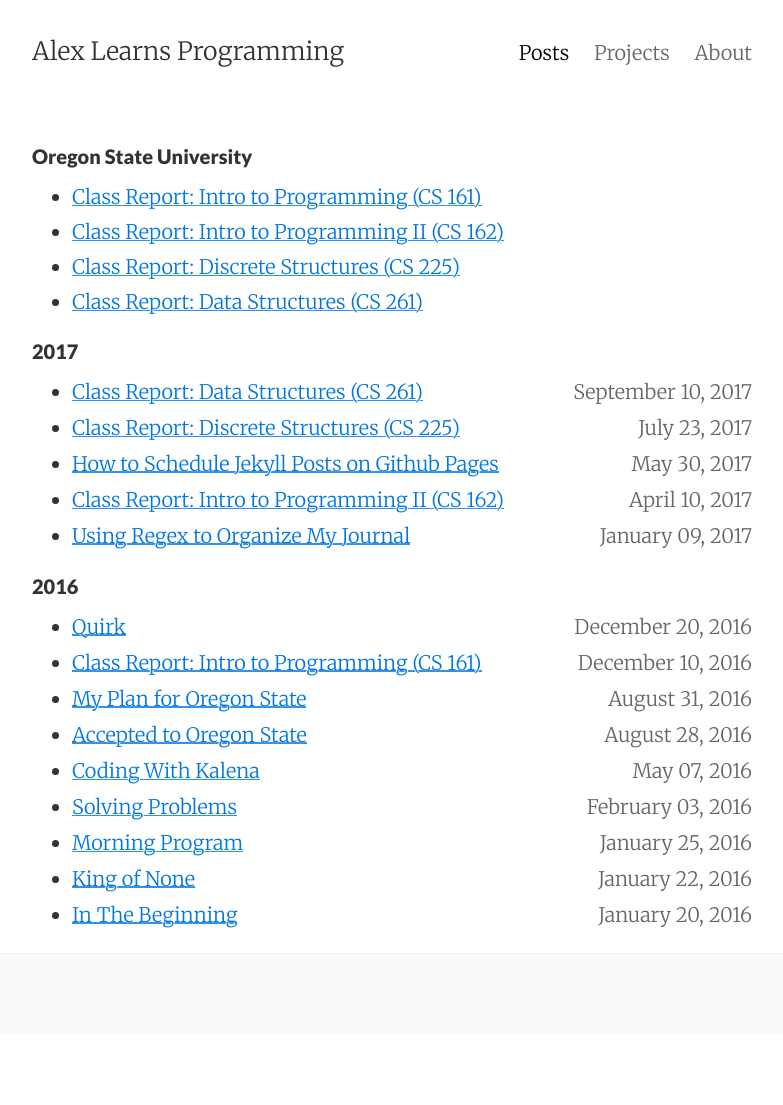
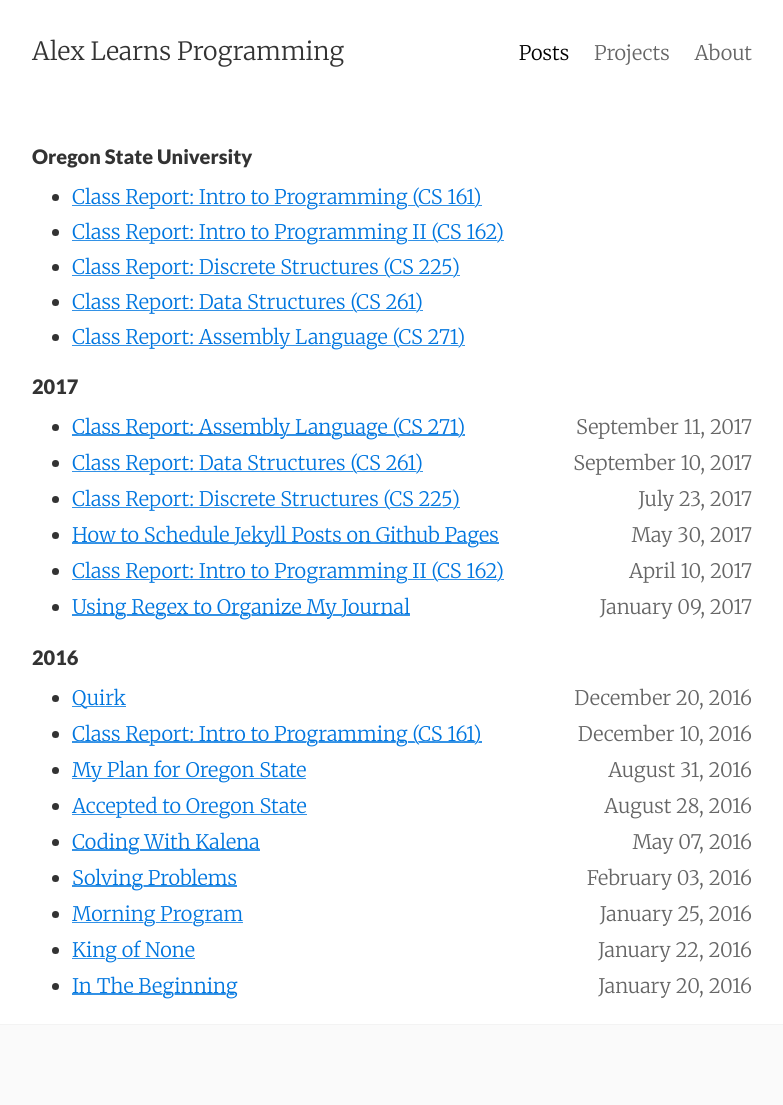
Before and after one commit to alxmjo/code, a Jekyll site: the page built from posts.html, in a window 1280 px wide. Shown: the whole page, without its empty margins (248-1031 px from the left). Built offline with Jekyll 4.4.1, drawn with Linux system fonts in a browser that asks for light colours; before the commit the page ends 1034 px from its top, so only the background shows below that; some of the changed lines change nothing that is shown.

Commit message:
new post

```diff
--- a/_posts/2016-12-10-class-report-introduction-to-programming-cs-161.markdown
+++ b/_posts/2016-12-10-class-report-introduction-to-programming-cs-161.markdown
@@ -5,7 +5,7 @@
 image:
 summary: I just finished my last assignment for my first course in Oregon State's online computer science program. Here's a summary.
 category: "Oregon State University"
-tags: newsletter class-notes
+tags: newsletter class-report
 ---
 
 I just finished my last assignment for my first course in Oregon State's online computer science program. It was essentially an introduction to computer science and C++.
--- a/_posts/2017-04-10-class-report-intro-to-programming-ii-cs-162.markdown
+++ b/_posts/2017-04-10-class-report-intro-to-programming-ii-cs-162.markdown
@@ -5,7 +5,7 @@
 image:
 summary: I just finished my second course in the computer science program at Oregon State. Here are my notes.
 category: "Oregon State University"
-tags: newsletter class-notes
+tags: newsletter class-report
 ---
 
 I just finished my second course in the computer science program at Oregon State. Like Intro to Programming I, this course focused mostly on C++ and object-oriented programming principals. Here are my notes.
--- a/_posts/2017-09-05-class-report-discrete-structures-cs-225.markdown
+++ b/_posts/2017-09-05-class-report-discrete-structures-cs-225.markdown
@@ -6,7 +6,7 @@
 summary: A few weeks ago I completed my third course in Oregon State’s computer science program. It was on discrete math, which has many applications in computer science. Here are some thoughts and tips.
 permalink: osu-class-report-cs225
 category: "Oregon State University"
-tags: newsletter class-notes
+tags: newsletter class-report
 ---
 
 ![Notes. Miquelrius grid notebook and Marvy LePen pens.](images/IMG_20170723_155759.jpg)
--- a/_posts/2017-09-10-class-report-data-structures-cs-261.markdown
+++ b/_posts/2017-09-10-class-report-data-structures-cs-261.markdown
@@ -6,7 +6,7 @@
 summary: This summer I took Data Structures and Computer Architecture and Assembly Language. This post summarizes my experience with the former.
 permalink: osu-cs261-class-report
 category: "Oregon State University"
-tags: newsletter class-notes
+tags: newsletter class-report
 ---
 
 ![notebook](/images/cs261notes.jpg)
--- /dev/null
+++ b/_posts/2017-09-11-class-report-assembly-language-cs-271.markdown
@@ -0,0 +1,81 @@
+---
+layout: post
+title: "Class Report: Assembly Language (CS 271)"
+date: 2017-09-11T10:07:34-07:00
+image: /images/cs271notes.jpg
+summary: This course, which I completed in Summer 2017, covered Assembly language programming (MASM, to be specific) and computer architecture.
+permalink: osu-cs271-class-report
+category: "Oregon State University"
+tags: newsletter class-report
+---
+
+![notebook](/images/cs271notes.jpg)
+*Notes from the course.*
+
+This summer I took two courses: Data Structures and Computer Architecture and Assembly Language. This post summarizes my experience with the latter. The material may be slightly different during the fall, winter, and spring terms since they take place over a 10 week (rather than 8 week) term.
+
+I was pretty overwhelmed with doubling my courseload and moving and taking care of my infant daughter, so I actually petitioned to drop this course after the first week. After a few days, though, I had a change of heart and asked that my petition be ignored. The instructor generously allowed me back in the course and even extended the deadline on a quiz that I'd missed.
+
+### Instructor
+
+Stephen Redfield
+
+### Topics
+
+- Computer architecture
+- Conditionals
+- Representing data
+- Procedures and the system stack
+- Arrays and parameters
+- Floating point data and calculation
+- Macros
+- Recursion
+- Logic gates
+- Parallelism
+
+### Programming Environment
+
+A critical part of any course that introduces a new language or framework is getting everything up and running. Since [MASM](https://en.wikipedia.org/wiki/Microsoft_Macro_Assembler) (Microsoft Macro Assembler) isn't supported natively on Macs, I had to jump through a few hoops to complete the programming assignments. Namely, VMware Fusion to set up a virtual machine, Windows 10 installed on that virtual machine, and then Microsoft Visual Studio running on Windows 10. You can obtain licenses for those programs for free via [Oregon State's IT website](https://cosine.oregonstate.edu/msdnaa-elms). I also had to install the Irvine32 library. Details on that process are [here](http://kipirvine.com/asm/gettingStartedVS2015/index.htm).
+
+### Assignments
+
+This course was relatively light on the homework. There were five large assignments and no smaller assignments and no group assignments. The five large assignments consisted of writing programs from scratch that accomplished a variety of goals, such as using the [Irvine library](http://programming.msjc.edu/asm/help/index.html?page=source%2Fabout.htm), validating user input, running nested loops, manipulating arrays, and calling recursive functions.
+
+The assignment directions were very clear and I enjoyed completing them. I especially liked that we were writing programs from scratch instead of filling in someone else's skeleton code. This goes a long way in helping me understand the material.
+
+### Exams
+
+There were three types of tests: weekly summary exercises that could be taken twice, two quizzes that could only be taken once, and the midterm and final, which were proctored. I used [ProctorU](https://www.proctoru.com/).
+
+The summary exercises and quizzes were open book and open note, so I'd highly recommend taking advantage of those resources. That said, if you have to look up the answer to a question, make sure to make a note of that (or add it to your cheat sheet — see next paragraph) since you won't have those same resources available on the midterm and final.
+
+On the midterm and final we were allowed a double-sided piece of paper for notes. This was more of a study aid than a test-taking aid (since anything written on the cheat sheet has a way of sticking in my brain), but it was helpful nonetheless. In fact, maybe it would be worthwhile to create a cheat sheet to study for exams even if you weren't allowed to use it for the exam itself.
+
+### Course Materials
+
+I found the study materials to be very helpful, and the text (Irvine) was generally very clear and useful. I would generally do the reading first, and then lectures, and then the assignment and the summary exercises. I took a lot of notes, too, and then toward the end of the term I started using [Anki](https://apps.ankiweb.net/) for flashcards.
+
+### Extra Resources
+
+I didn't have to look beyond the course materials very much, but when I did, I found these resources helpful:
+
+- [Summary and use of the Irvine library functions](http://programming.msjc.edu/asm/help/index.html?page=source%2Fabout.htm)
+- [Stack Overflow](https://stackoverflow.com/questions/tagged/assembly)
+- [Assembly code table](http://www.jegerlehner.ch/intel/)
+- [Forum dedicated to MASM](http://masm32.com/board/)
+
+Whenever searching online it's important to not just look for information about Assembly, but about MASM specifically, since different assemblers often do things differently.
+
+### Difficulty and Time Commitment
+
+The assignments, summary exercises, and quizzes were all straightforward. The midterm and final were a little more difficult, but largely inline with the rest of the course. I dedicated somewhere between 15 and 20 hours a week to this course.
+
+### Enjoyment
+
+This was a really great class. Stephen Redfield was kind and helpful and the course materials were very well organized. I wish all courses and instructors in this program would follow Stephen's example.
+
+The only gripe I had with the course was that we were never given an opportunity to see our midterm and final after grading. I found this frustrating for three reasons. First, knowing what I got wrong on the midterm would've been very helpful for studying for the final. Second, the midterm and the final make up 40 percent of our grade and grading mistakes do happen, but if you can't see the exams you can't check for mistakes. Finally, this practice is inconsistent with all of the other courses I've taken from Oregon State.
+
+All of that said, I understand why the instructor would want to keep an exam private, and the instructor did offer to look over my exam and offer advice on how to improve. Still, I feel like there must be a better way.
+
+### Final Grade: A
```
Also changed, not shown: images/cs271notes.jpg (added), 1 other file.
